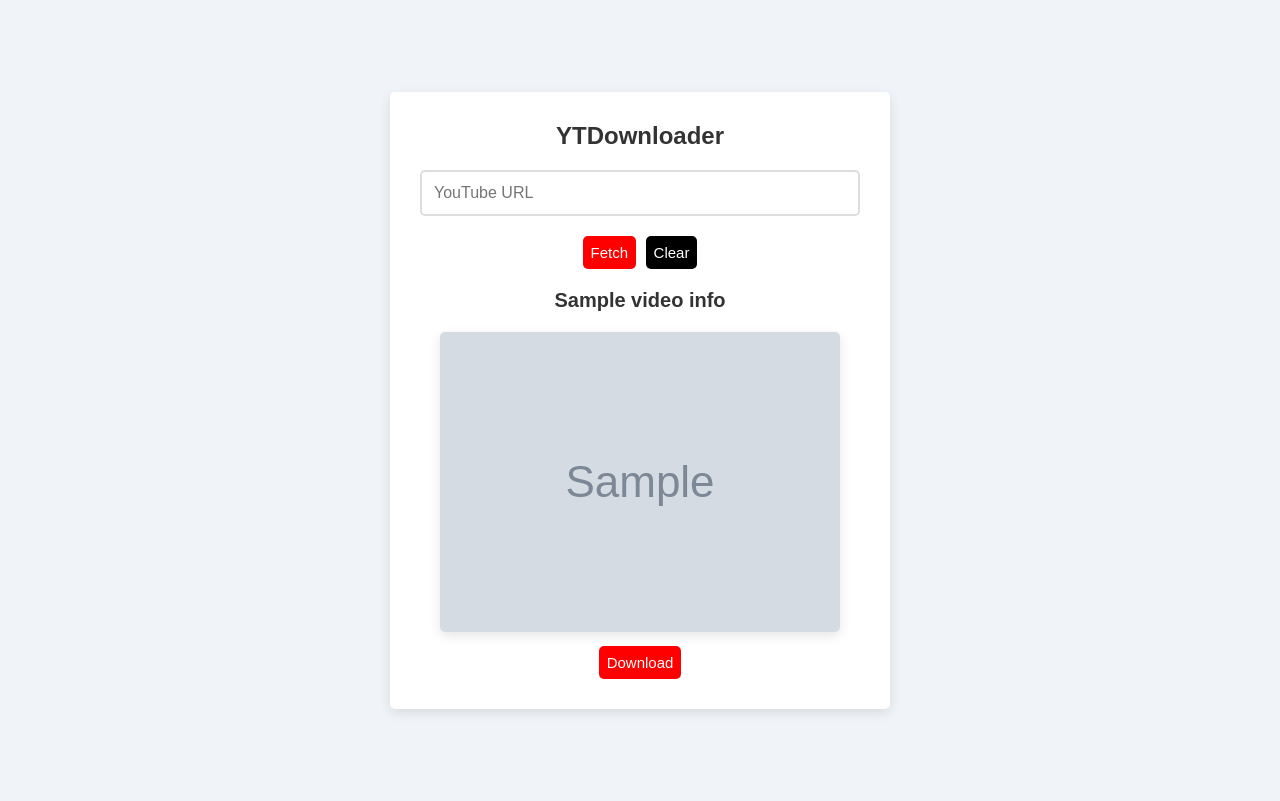
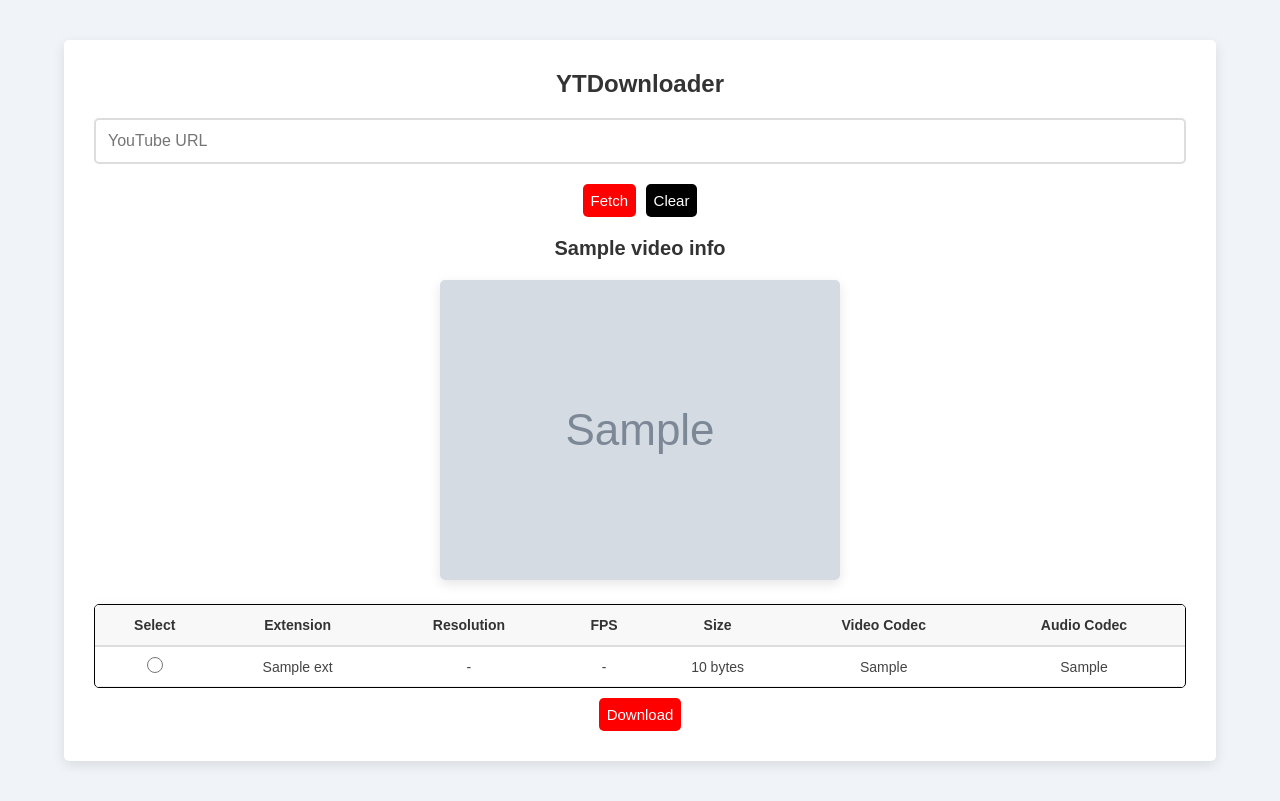
Before and after one commit to AniketDohale/YT_Downloader, a Django app: template downloader/templates/index.html in a window 1280 px wide. Before the commit the page ends 713 px from the top, so only its background shows below. Run offline with Django 5.2, Linux system fonts and the light colour scheme; the template is opened without the code that fills it: most values are stand-ins (such as "Sample title", 1, 10 or a date in 2020); grey boxes marked "Sample" are stand-in pictures.

Commit message:
Add Format Tables

```diff
--- a/downloader/static/style/style.css
+++ b/downloader/static/style/style.css
@@ -7,15 +7,15 @@
 body {
     display: flex;
     justify-content: center;
-    align-items: center;
-    height: 100vh;
+    padding: 40px 0;
+    min-height: 100vh;
     background-color: #f0f4f8;
     font-family: 'Arial', sans-serif;
 }
 
 .card {
     width: 90%;
-    max-width: 500px;
+    max-width: 1500px;
     padding: 30px;
     background-color: #fff;
     border-radius: 5px;
@@ -102,11 +102,55 @@ button.clear {
 }
 
 .card .video-info img {
-    max-width: 100%;
+    max-width: 40%;
     height: auto;
     border-radius: 5px;
     margin-top: 10px;
     box-shadow: 0 4px 12px rgba(0, 0, 0, 0.1);
+}
+
+.format-table-wrapper {
+    width: 100%;
+    overflow-x: auto;
+}
+
+.card .format-info {
+    width: 100%;
+    margin-top: 20px;
+    border: 1px solid black;
+    border-collapse: separate;
+    border-spacing: 0;
+    font-size: 14px;
+    background-color: #ffffff;
+    border-radius: 5px;
+    overflow: hidden;
+    box-shadow: 0 3px 12px rgba(0,0,0,0.08);
+}
+
+.card .format-info th {
+    background-color: #f8f8f8;
+    padding: 12px;
+    color: #333;
+    text-align: center;
+    font-weight: bold;
+    border-bottom: 2px solid #ddd;
+}
+
+.card .format-info td {
+    padding: 10px;
+    border-bottom: 1px solid #eee;
+    text-align: center;
+    color: #444;
+}
+
+.card .format-info tr:hover {
+    background-color: #f5f5f5;
+}
+
+.card .format-info input[type="radio"] {
+    width: 16px;
+    height: 16px;
+    cursor: pointer;
 }
 
 .card .download{
--- a/downloader/templates/index.html
+++ b/downloader/templates/index.html
@@ -29,6 +29,37 @@
 
             {% endif %}
 
+            {% if formats %}
+                <div class="format-table-wrapper">
+                    <table class="format-info">
+                        <thead>
+                            <tr>
+                                <th>Select</th>
+                                <th>Extension</th>
+                                <th>Resolution</th>
+                                <th>FPS</th>
+                                <th>Size</th>
+                                <th>Video Codec</th>
+                                <th>Audio Codec</th>
+                            </tr>
+                        </thead>
+                        <tbody>
+                            {% for f in formats %}
+                            <tr>
+                                <td><input type="radio" name="format_id" value="{{ f.format_id }}" required></td>
+                                <td>{{ f.ext }}</td>
+                                <td>{{ f.resolution|default:"-" }}</td>
+                                <td>{{ f.fps|default:"-" }}</td>
+                                <td>{% if f.filesize %}{{ f.filesize|filesizeformat }}{% else %}Unknown{% endif %}</td>
+                                <td>{{ f.video_codec }}</td>
+                                <td>{{ f.audio_codec }}</td>
+                            </tr>
+                            {% endfor %}
+                        </tbody>
+                    </table>
+                </div>
+            {% endif %}
+
             {% if video_Info %}
                 <button type="submit" name="action" value="download" class="download">Download</button>
             {% endif %}
```
Also changed, not shown: downloader/views.py (+31 -6 lines).
